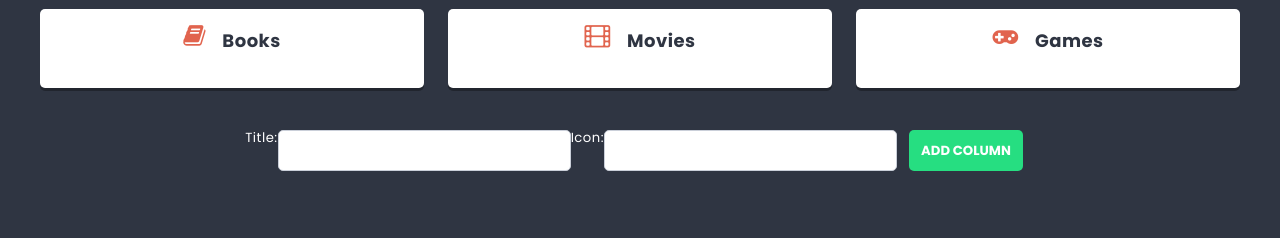
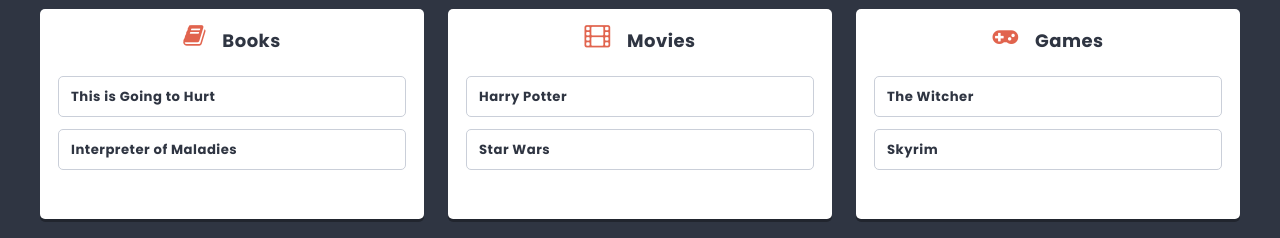
Before and after one commit to GabrielaDun/first-react-app, a React (Create React App) app in the folder first-react-app/: page / in a window 1280 px wide. Shown: the part 532-770 px from the top of the page. Built offline with nearby package versions, Linux system fonts and the light colour scheme.

Commit message:
Added Card components

```diff
--- /dev/null
+++ b/first-react-app/src/components/Card/Card.js
@@ -0,0 +1,9 @@
+import styles from './Card.module.scss';
+
+const Card = props => {
+    return (
+        <li className={styles.card}>{props.title}</li>
+    );
+};
+
+export default Card;
--- /dev/null
+++ b/first-react-app/src/components/Card/Card.module.scss
@@ -0,0 +1,13 @@
+@import '../../styles/settings.scss';
+
+.card {
+    position: relative;
+    background: $color-light;
+    border: 1px solid lighten($color-dark, 60%);
+    padding: $base-size;
+    margin: 0 0 $base-size 0;
+    border-radius: $radius;
+    display: flex;
+    justify-content: space-between;
+    font-weight: bold;
+}
--- a/first-react-app/src/components/Column/Column.js
+++ b/first-react-app/src/components/Column/Column.js
@@ -1,10 +1,13 @@
 import styles from './Column.module.scss';
+import Card from '../Card/Card';
 
 const Column = props => {
     return (
         <article className={styles.column}>
             <h2 className={styles.title} title ={props.title}><span className={styles.icon + ' fa fa-' + props.icon}> <i className={props.icon}></i></span> {props.title} </h2>
-
+            <ul className={styles.cards}>
+                {props.cards.map(card => <Card key={card.id} title={card.title} />)}
+            </ul>
         </article>
     );
   };
--- a/first-react-app/src/components/List/List.js
+++ b/first-react-app/src/components/List/List.js
@@ -6,13 +6,37 @@
 
 const List = () => {
     const [columns, setColumns] = useState([
-        { id: 1, title: 'Books', icon: 'book' },
-        { id: 2, title: 'Movies', icon: 'film' },
-        { id: 3, title: 'Games', icon: 'gamepad' }
+        {
+            id: 1,
+            title: 'Books',
+            icon: 'book',
+            cards: [
+                { id: 1, title: 'This is Going to Hurt' },
+                { id: 2, title: 'Interpreter of Maladies' }
+            ]
+        },
+        {
+            id: 2,
+            title: 'Movies',
+            icon: 'film',
+            cards: [
+                { id: 1, title: 'Harry Potter' },
+                { id: 2, title: 'Star Wars' }
+            ]
+        },
+        {
+            id: 3,
+            title: 'Games',
+            icon: 'gamepad',
+            cards: [
+                { id: 1, title: 'The Witcher' },
+                { id: 2, title: 'Skyrim' }
+            ]
+        }
     ]);
 
     const addColumn = newColumn => {
-        setColumns([...columns, { id: shortid() , title: newColumn.title, icon: newColumn.icon }]);
+        setColumns([...columns, { id: shortid() , title: newColumn.title, icon: newColumn.icon, cards:[] }]);
     };
     return (
       <div>
@@ -21,7 +45,7 @@
           </header>
           <p className={styles.description}>Interesting things I want to check out</p>
           <section className={styles.columns}>
-            {columns.map(column => <Column key={column.id} title={column.title} icon={column.icon} />)}
+            {columns.map(column => <Column key={column.id} id={column.id} title={column.title} icon={column.icon} cards={column.cards} />)}
           </section>
           <ColumnForm action={addColumn} />
       </div>
```
